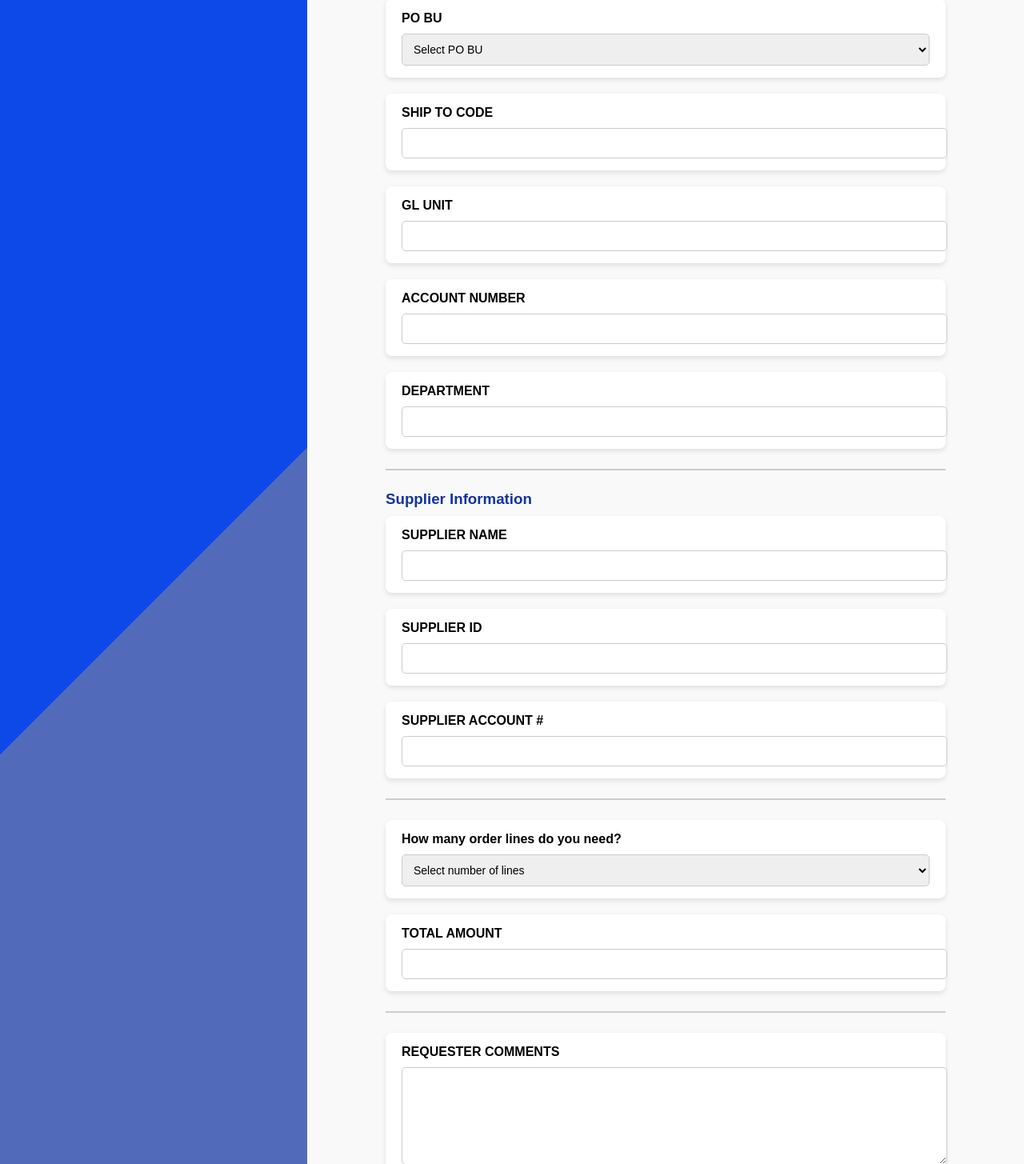
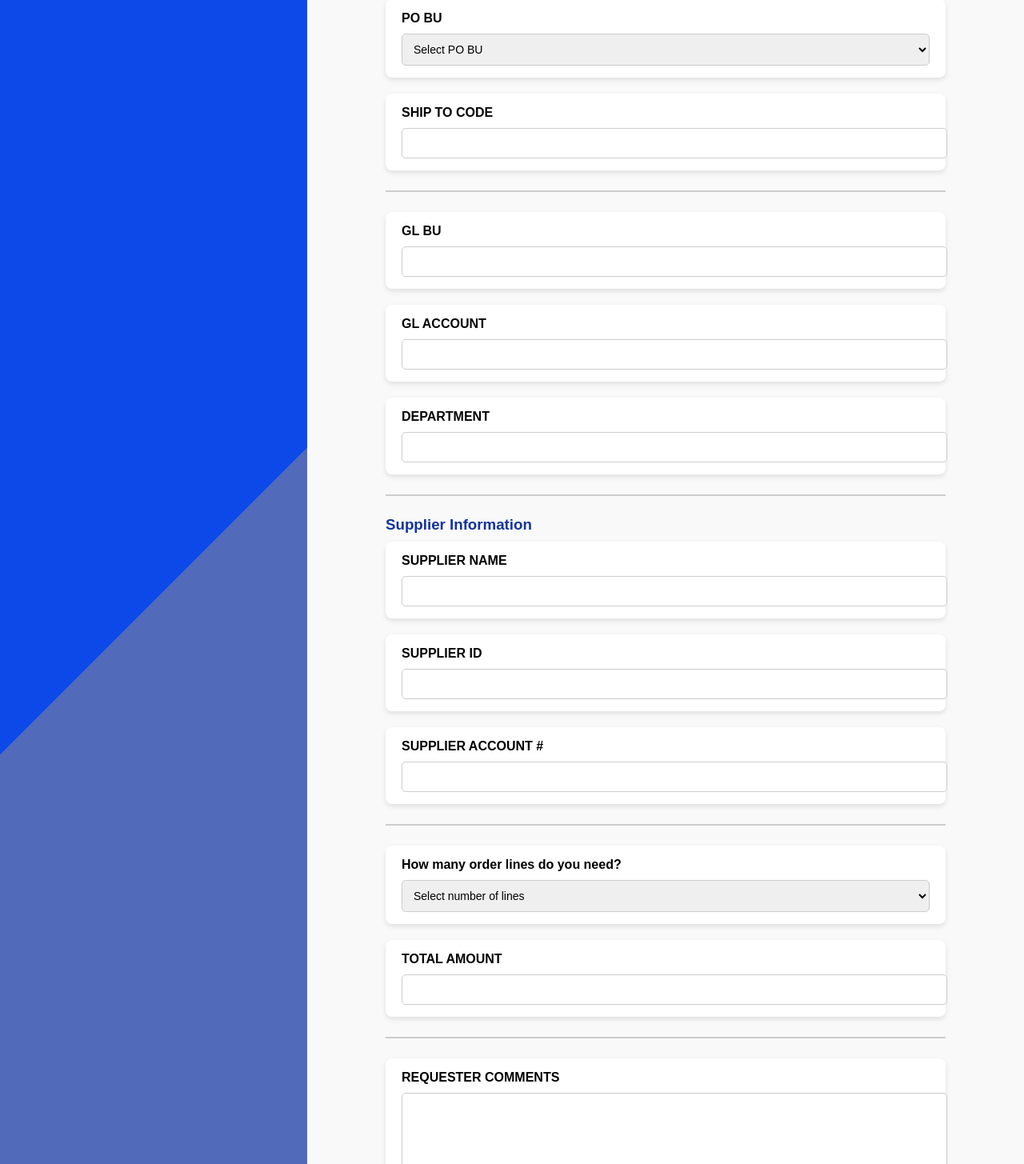
Before and after one commit to mcgeebiaunka/flask-Smartsheet-app, a Flask app: page / in a window 1280 px wide. Shown: the part 1145-2600 px from the top of the page at 80% size. Run offline with Flask 3, Linux system fonts and the light colour scheme; parts of the project's set-up code (start-up, migrations or seed data) failed here and were passed over.

Commit message:
Update form.html

```diff
--- a/templates/form.html
+++ b/templates/form.html
@@ -255,14 +255,15 @@
       <input type="text" id="ship_to_code" name="ship_to_code" required>
     </div>
 
-    <div class="form-group">
-      <label for="gl_unit">GL UNIT</label>
-      <input type="text" id="gl_unit" name="gl_unit" required>
+     <hr>
+   <div class="form-group">
+      <label for="gl_bu">GL BU</label>
+      <input type="text" id="gl_bu" name="gl_bu" required>
     </div>
 
     <div class="form-group">
-      <label for="account_number">ACCOUNT NUMBER</label>
-      <input type="text" id="account_number" name="account_number" required>
+      <label for="gl_account">GL ACCOUNT</label>
+      <input type="text" id="gl_account" name="gl_account" required>
     </div>
 
     <div class="form-group">
```
